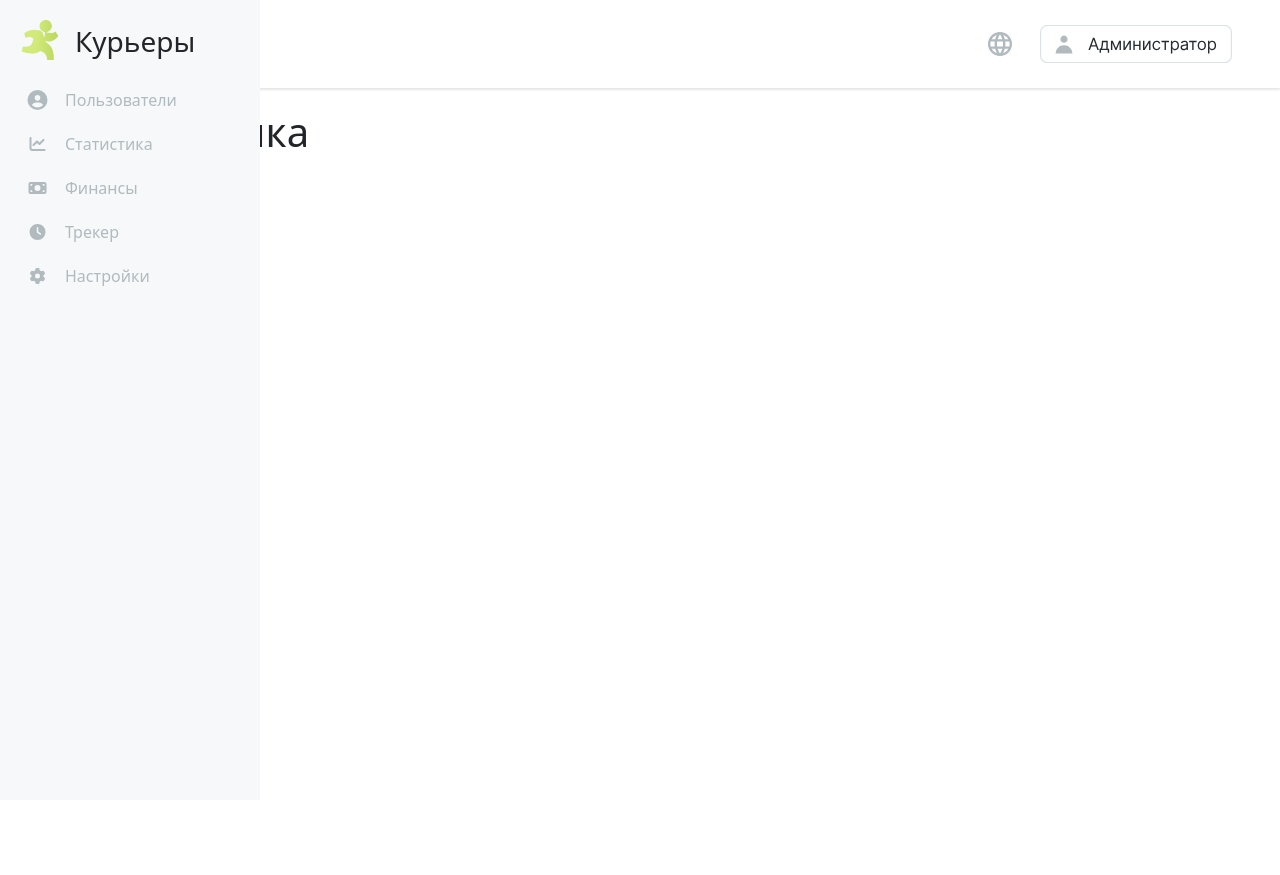
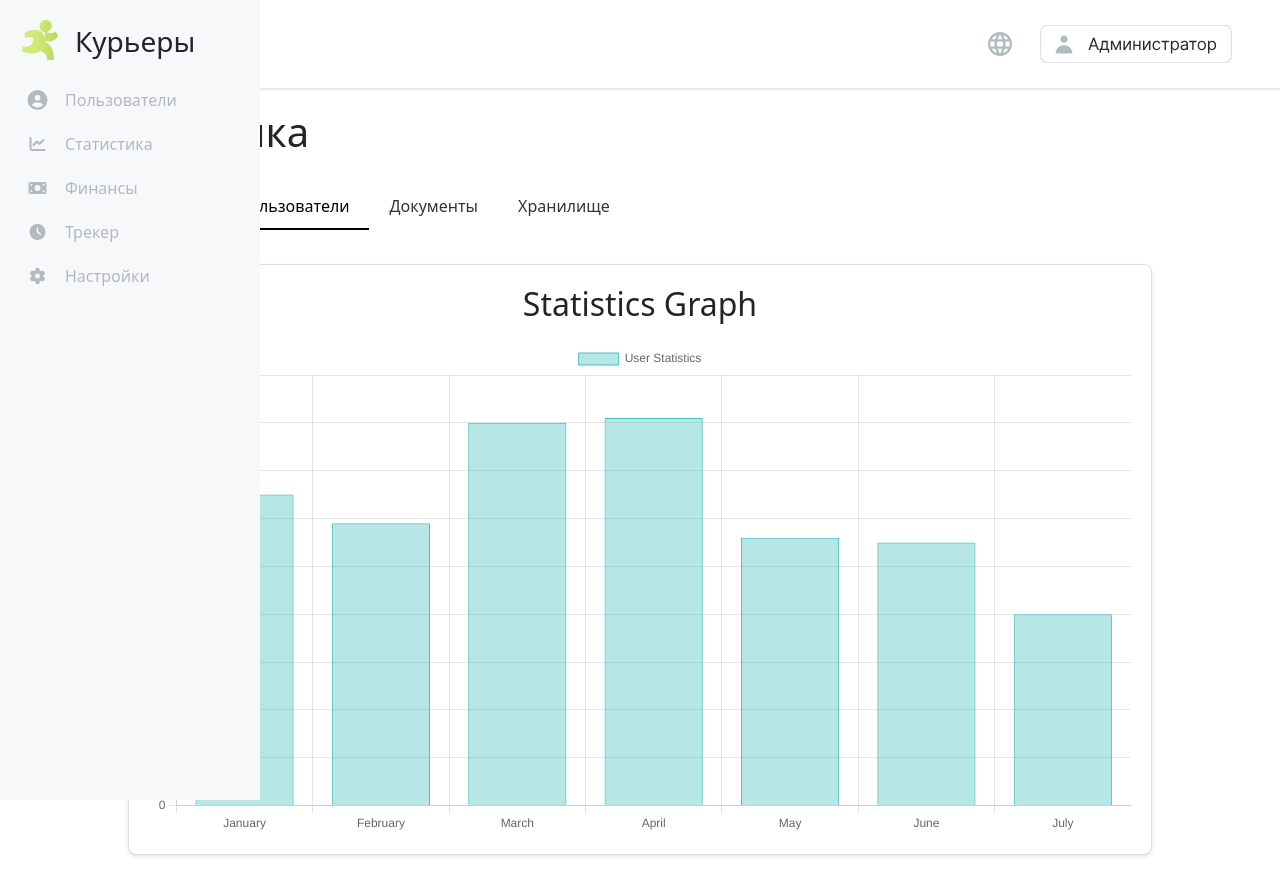
Before and after one commit to the1danie/DeliveryAppReact, a React (Vite) app: page /statistics in a window 1280 px wide. Before the commit the page ends 800 px from the top, so only its background shows below. Built offline with nearby package versions, Linux system fonts and the light colour scheme.

Commit message:
add durty statistics

```diff
--- a/package.json
+++ b/package.json
@@ -14,9 +14,11 @@
     "@fortawesome/free-regular-svg-icons": "^6.5.2",
     "@fortawesome/free-solid-svg-icons": "^6.5.2",
     "@fortawesome/react-fontawesome": "^0.2.2",
+    "chart.js": "^4.4.3",
     "classnames": "^2.5.1",
     "react": "^18.3.1",
     "react-bootstrap": "^2.10.4",
+    "react-chartjs-2": "^5.2.0",
     "react-dom": "^18.3.1",
     "react-router-dom": "^6.25.0"
   },
--- a/src/components/Statistics/Main/Statistics.jsx
+++ b/src/components/Statistics/Main/Statistics.jsx
@@ -1,17 +1,22 @@
-import React from 'react';
-import './Statistics.css'
+import React, { useState } from "react";
+import "./Statistics.css";
 import LeftNavbar from "../../Users/AllUsers/SubCategory/LeftNavbar.jsx";
 import TopNavbar from "../../Users/AllUsers/SubCategory/TopNavbar.jsx";
 import TopStatistics from "./SubCategory/TopStatistics.jsx";
+import TopUsersStatistics from "./SubCategory/TopUsersStatistics.jsx";
+import TopGraph from "./SubCategory/TopGraph.jsx";
 
 const Statistics = () => {
-    return (
-        <div>
-            <LeftNavbar/>
-            <TopNavbar/>
-            <TopStatistics/>
-        </div>
-    );
+  const [filter, setFilter] = useState("Пользователь"); // State for filtering users
+  return (
+    <div>
+      <LeftNavbar />
+      <TopNavbar />
+      <TopStatistics />
+      <TopUsersStatistics filter={filter} />
+      <TopGraph />
+    </div>
+  );
 };
 
 export default Statistics;
--- /dev/null
+++ b/src/components/Statistics/Main/SubCategory/TopGraph.css
@@ -0,0 +1,14 @@
+.top-graph-container {
+  width: 80%;
+  margin: 20px auto;
+  padding: 20px;
+  border: 1px solid #ddd;
+  border-radius: 8px;
+  background-color: #fff;
+  box-shadow: 0 2px 4px rgba(0, 0, 0, 0.1);
+}
+
+.top-graph-container h2 {
+  text-align: center;
+  margin-bottom: 20px;
+}
--- /dev/null
+++ b/src/components/Statistics/Main/SubCategory/TopGraph.jsx
@@ -0,0 +1,55 @@
+import "./TopGraph.css";
+import React from "react";
+import { Bar } from "react-chartjs-2";
+import {
+  Chart as ChartJS,
+  CategoryScale,
+  LinearScale,
+  BarElement,
+  Title,
+  Tooltip,
+  Legend,
+} from "chart.js";
+
+ChartJS.register(
+  CategoryScale,
+  LinearScale,
+  BarElement,
+  Title,
+  Tooltip,
+  Legend
+);
+
+const TopGraph = () => {
+  const data = {
+    labels: ["January", "February", "March", "April", "May", "June", "July"],
+    datasets: [
+      {
+        label: "User Statistics",
+        backgroundColor: "rgba(75,192,192,0.4)",
+        borderColor: "rgba(75,192,192,1)",
+        borderWidth: 1,
+        hoverBackgroundColor: "rgba(75,192,192,0.6)",
+        hoverBorderColor: "rgba(75,192,192,1)",
+        data: [65, 59, 80, 81, 56, 55, 40],
+      },
+    ],
+  };
+
+  const options = {
+    scales: {
+      y: {
+        beginAtZero: true,
+      },
+    },
+  };
+
+  return (
+    <div className="top-graph-container">
+      <h2>Statistics Graph</h2>
+      <Bar data={data} options={options} />
+    </div>
+  );
+};
+
+export default TopGraph;
--- /dev/null
+++ b/src/components/Statistics/Main/SubCategory/TopUsersStatistics.jsx
@@ -0,0 +1,38 @@
+import React, { useState } from "react";
+import "./TopUsersStatistics.css";
+
+const TopUsersStatistics = ({ onFilterChange }) => {
+  const [activeItem, setActiveItem] = useState("Пользователь"); // State to track active item
+
+  const handleClick = (item) => {
+    setActiveItem(item); // Update active item on click
+    onFilterChange(item); // Notify parent component of the filter change
+  };
+
+  return (
+    <div className="users_platform">
+      <div className="users">
+        <p
+          className={activeItem === "Пользователь" ? "active" : ""}
+          onClick={() => handleClick("Пользователь")}
+        >
+          Пользователи
+        </p>
+        <p
+          className={activeItem === "Документ" ? "active" : ""}
+          onClick={() => handleClick("Документ")}
+        >
+          Документы
+        </p>
+        <p
+          className={activeItem === "Хранилище" ? "active" : ""}
+          onClick={() => handleClick("Хранилище")}
+        >
+          Хранилище
+        </p>
+      </div>
+    </div>
+  );
+};
+
+export default TopUsersStatistics;
--- a/src/components/Users/AllUsers/SubCategory/Category.jsx
+++ b/src/components/Users/AllUsers/SubCategory/Category.jsx
@@ -1,21 +1,50 @@
-import React from 'react';
-import './Category.css';
-import AvatarSecond from '../../../../assets/Avatar.png';
-import AvatarFirst from '../../../../assets/Avatar.svg';
-import Pen from '../../../../assets/Pen.svg';
-import Trash from '../../../../assets/Trash.svg';
+import React from "react";
+import "./Category.css";
+import AvatarSecond from "../../../../assets/Avatar.png";
+import AvatarFirst from "../../../../assets/Avatar.svg";
+import Pen from "../../../../assets/Pen.svg";
+import { Link } from "react-router-dom";
+import Trash from "../../../../assets/Trash.svg";
 
-const Category = ({filter}) => {
+const Category = ({ filter }) => {
   const users = [
-        { date: '01.01.2024', role: 'Пользователь', name: 'Иван Иванов', status: 'Амбассадор', email: 'ivan_ivanov@gmail.com', avatar: AvatarFirst },
-        { date: '01.01.2024', role: 'Курьер', name: 'Ирина Иванова', status: 'Амбассадор', email: 'irina_ivanova@gmail.com', avatar: AvatarSecond },
-        { date: '01.01.2024', role: 'Пользователь', name: 'Иван Иванов', status: '', email: 'ivan_ivanov@gmail.com', avatar: AvatarFirst },
-        { date: '01.01.2024', role: 'Курьер', name: 'Ирина Иванова', status: '', email: 'irina_ivanova@gmail.com', avatar: AvatarSecond }
+    {
+      date: "01.01.2024",
+      role: "Пользователь",
+      name: "Иван Иванов",
+      status: "Амбассадор",
+      email: "ivan_ivanov@gmail.com",
+      avatar: AvatarFirst,
+    },
+    {
+      date: "01.01.2024",
+      role: "Курьер",
+      name: "Ирина Иванова",
+      status: "Амбассадор",
+      email: "irina_ivanova@gmail.com",
+      avatar: AvatarSecond,
+    },
+    {
+      date: "01.01.2024",
+      role: "Пользователь",
+      name: "Иван Иванов",
+      status: "",
+      email: "ivan_ivanov@gmail.com",
+      avatar: AvatarFirst,
+    },
+    {
+      date: "01.01.2024",
+      role: "Курьер",
+      name: "Ирина Иванова",
+      status: "",
+      email: "irina_ivanova@gmail.com",
+      avatar: AvatarSecond,
+    },
   ];
 
   function filterUsersByRole(users, role) {
-        console.log('Filter:', role); // Отладочный вывод
-        if (role === 'Все') {
+    console.log("Filter:", role); // Отладочный вывод
+    if (role === "Все") {
       console.log(users);
       return users;
     }
@@ -32,7 +61,7 @@ const Category = ({filter}) => {
 
   const filteredUsers = filterUsersByRole(users, filter);
 
-    console.log('Filtered Users:', filteredUsers); // Отладочный вывод
+  console.log("Filtered Users:", filteredUsers); // Отладочный вывод
 
   return (
     <div className="container-category">
@@ -40,31 +69,55 @@ const Category = ({filter}) => {
         <table className="table">
           <thead>
             <tr>
-                        <td scope="col" className='td-size'>РЕГИСТРАЦИЯ</td>
-                        <td scope="col" className='td-size'>РОЛЬ</td>
-                        <td scope="col" className="td-size">ИМЯ И ФАМИЛИЯ</td>
-                        <td scope="col" className='td-size td-status'>СТАТУС</td>
-                        <td scope="col" className='td-size'>ЭЛ.ПОЧТА</td>
+              <td scope="col" className="td-size">
+                РЕГИСТРАЦИЯ
+              </td>
+              <td scope="col" className="td-size">
+                РОЛЬ
+              </td>
+              <td scope="col" className="td-size">
+                ИМЯ И ФАМИЛИЯ
+              </td>
+              <td scope="col" className="td-size td-status">
+                СТАТУС
+              </td>
+              <td scope="col" className="td-size">
+                ЭЛ.ПОЧТА
+              </td>
             </tr>
           </thead>
           <tbody>
             {filteredUsers.map((user, index) => (
               <tr key={index}>
-                            <td className='data'>{user.date}</td>
-                            <td><span className={user.role === 'Пользователь' ? "rect-green" : "rect-orange"}>{user.role}</span></td>
+                <td className="data">{user.date}</td>
+                <td>
+                  <span
+                    className={
+                      user.role === "Пользователь"
+                        ? "rect-green"
+                        : "rect-orange"
+                    }
+                  >
+                    {user.role}
+                  </span>
+                </td>
                 <td className="img-container">
                   <img src={user.avatar} alt="Profile" />
                   <div className="img-text">
                     <span>{user.name}</span>
                   </div>
                 </td>
-                            <td className='ambassador'>{user.status}</td>
-                            <td className='gmail-table'>{user.email}</td>
-                            <td className='pen-table'>
-                                <button><img src={Pen} alt=""/></button>
+                <td className="ambassador">{user.status}</td>
+                <td className="gmail-table">{user.email}</td>
+                <td className="pen-table">
+                  <Link to={`/users/edit`}>
+                    <img src={Pen} alt="Edit" />
+                  </Link>
                 </td>
-                            <td className='pen-table'>
-                                <button><img src={Trash} alt=""/></button>
+                <td className="pen-table">
+                  <button>
+                    <img src={Trash} alt="" />
+                  </button>
                 </td>
               </tr>
             ))}
--- a/src/components/Users/AllUsers/SubCategory/LeftNavbar.jsx
+++ b/src/components/Users/AllUsers/SubCategory/LeftNavbar.jsx
@@ -1,6 +1,7 @@
 import React, { useState, useEffect } from "react";
 import { Nav } from "react-bootstrap";
 import "./LeftNavbar.css";
+
 import { FontAwesomeIcon } from "@fortawesome/react-fontawesome";
 import {
   faUserCircle,
```
Also changed, not shown: src/components/Statistics/Main/SubCategory/TopUsersStatistics.css (added), 1 other file (tests, documents, lock files or other folders). Lines whose indentation alone changed are shown as unchanged.
